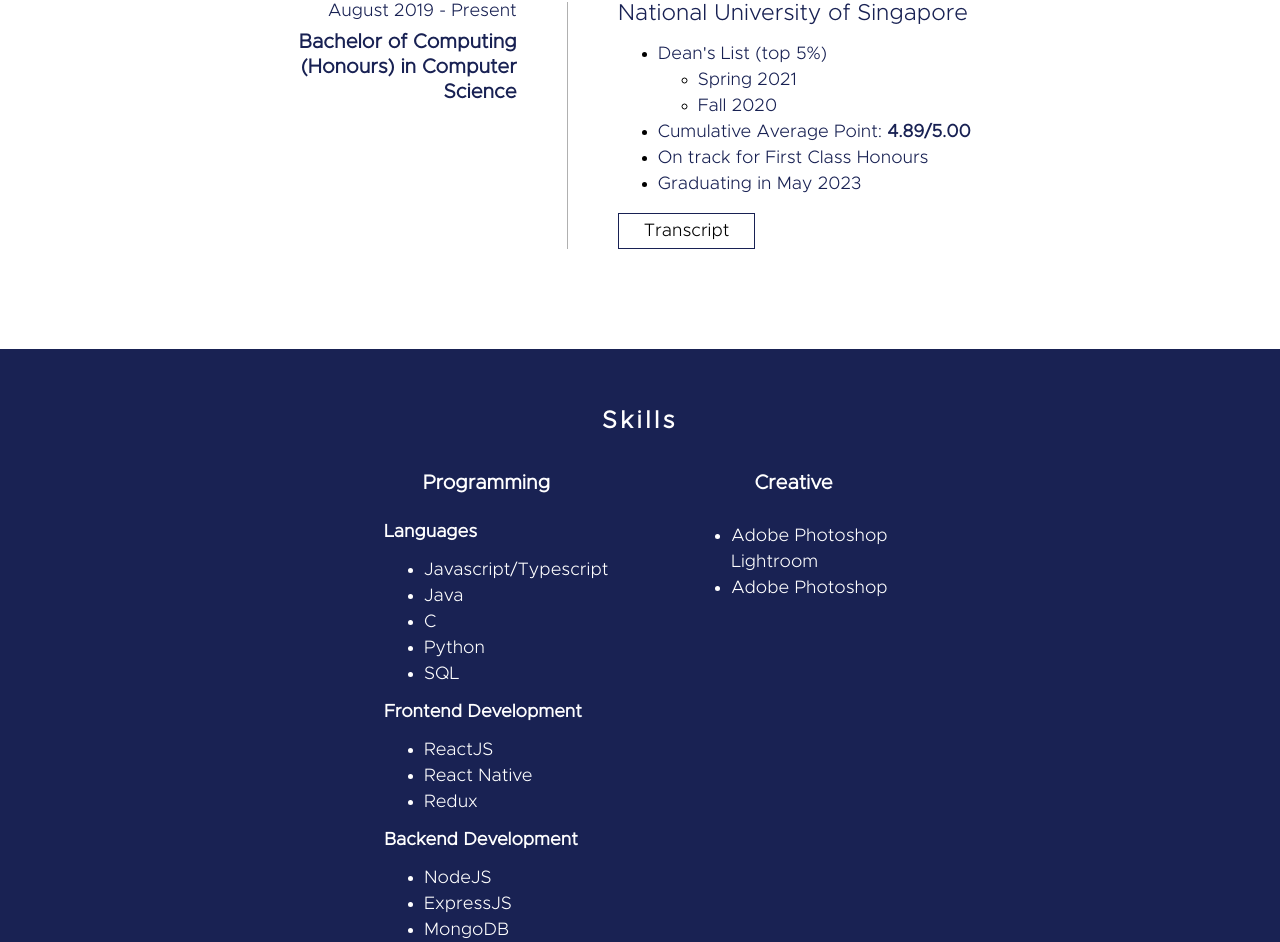
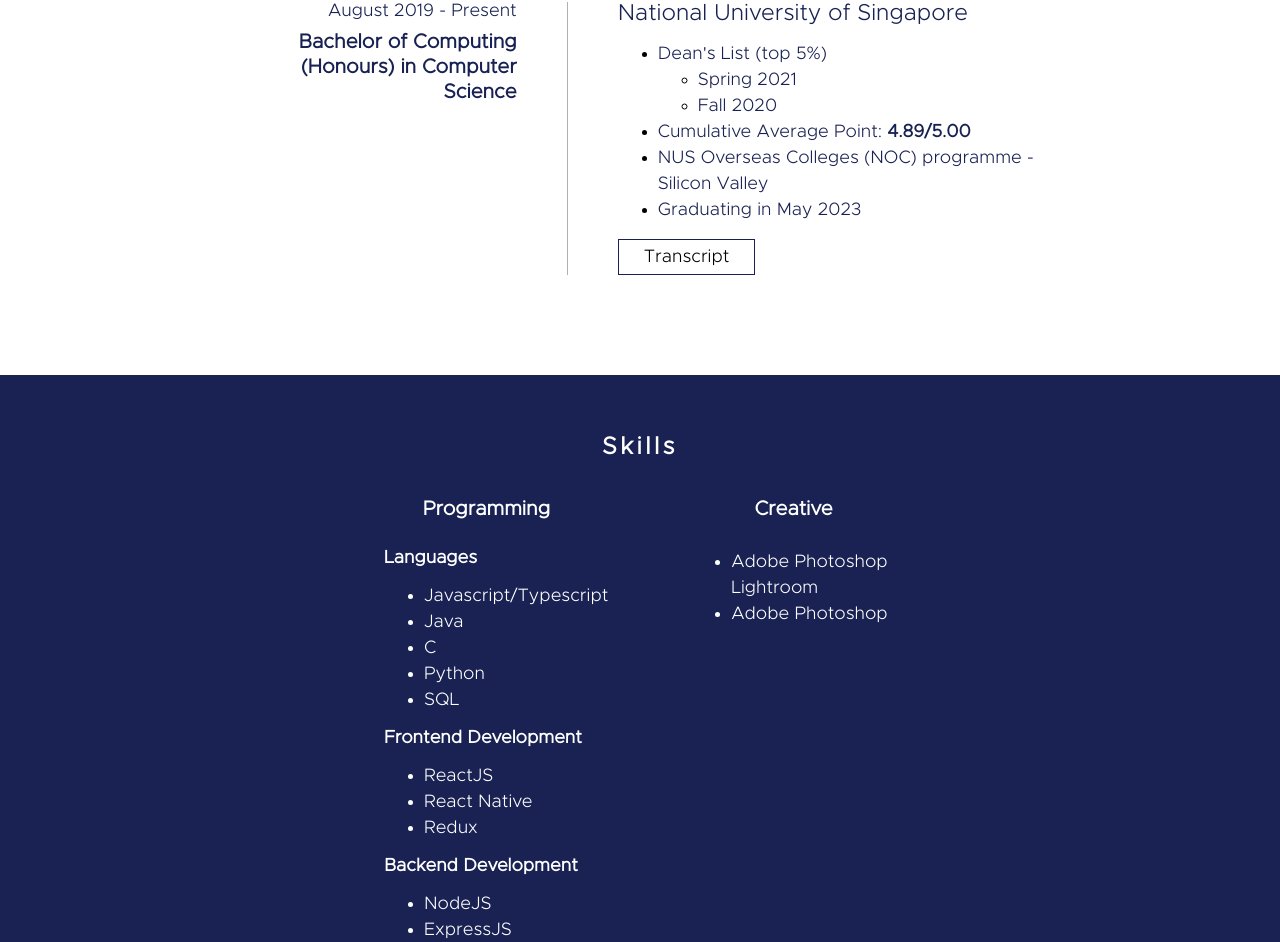
Before and after one commit to Silvernitro/portfolio, a React (Create React App) app: page / in a window 1280 px wide. Shown: the part 3017-3959 px from the top of the page. Built offline with nearby package versions, Linux system fonts and the light colour scheme.

Commit message:
Update education with NOC

```diff
--- a/src/sections/Education.js
+++ b/src/sections/Education.js
@@ -55,7 +55,9 @@
               </ListText>
             </ListItem>
             <ListItem>
-              <ListText>On track for First Class Honours</ListText>
+              <ListText>
+                NUS Overseas Colleges (NOC) programme - Silicon Valley
+              </ListText>
             </ListItem>
             <ListItem>
               <ListText>Graduating in May 2023</ListText>
```
